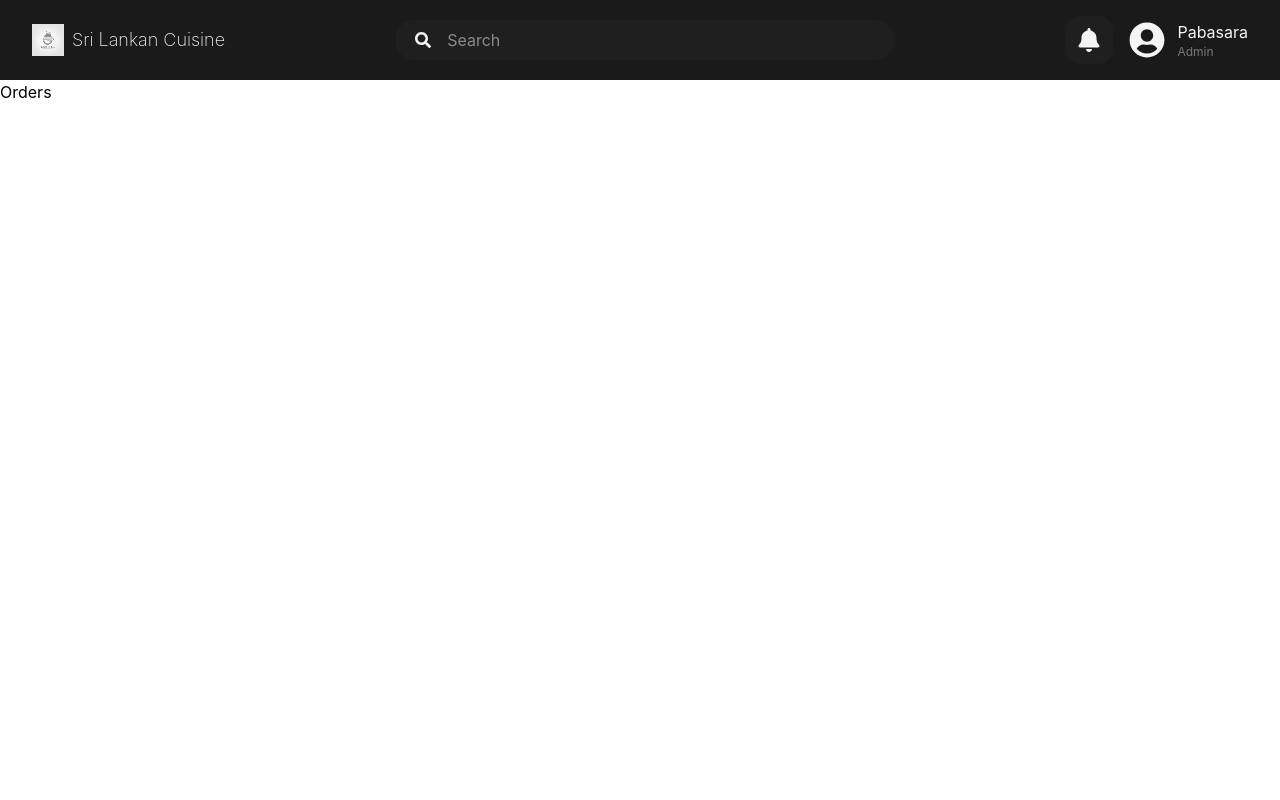
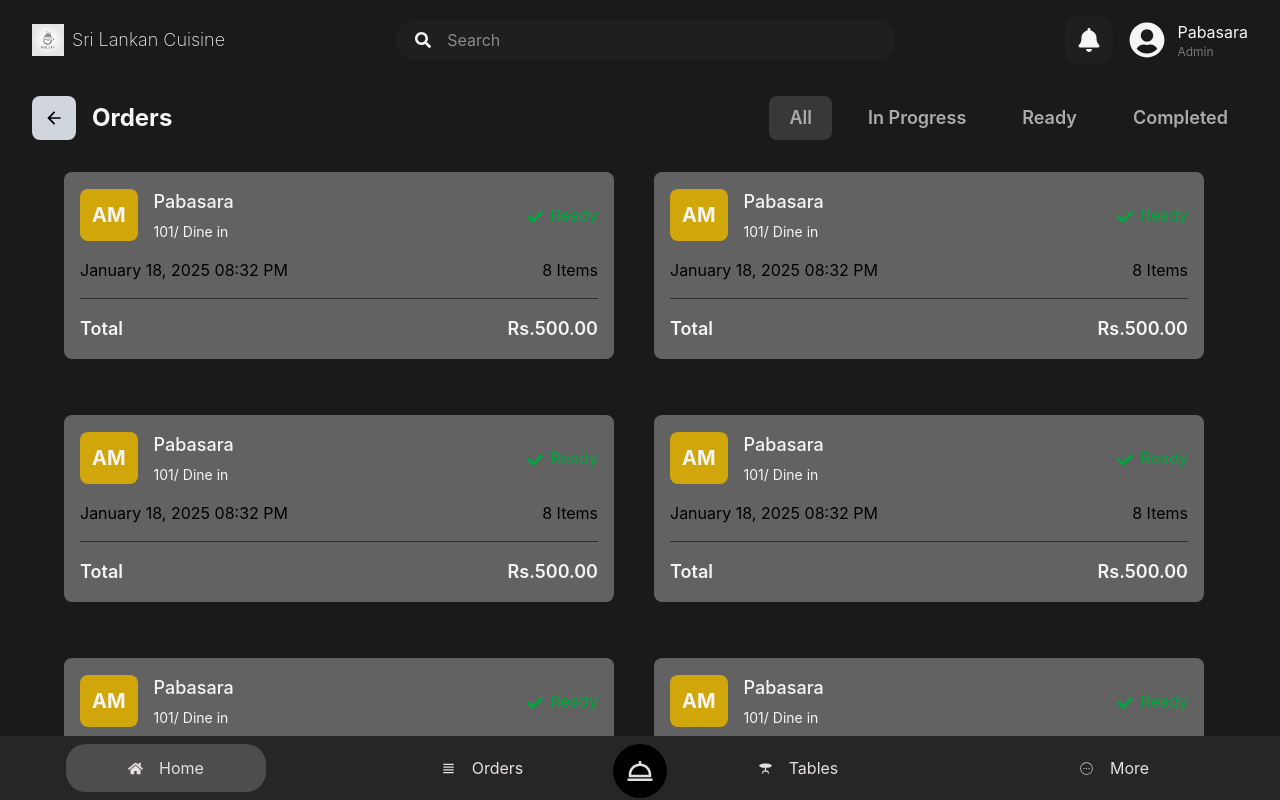
Before and after one commit to pabasaraashen/Pos-system, a React (Vite) app in the folder pos-frontend/: page /orders in a window 1280 px wide. Built offline with nearby package versions, Linux system fonts and the light colour scheme.

Commit message:
Update Orders.jsx file

```diff
--- a/pos-frontend/src/components/Bottomnavbar.jsx
+++ b/pos-frontend/src/components/Bottomnavbar.jsx
@@ -4,13 +4,16 @@ import { IoReorderFourSharp } from "react-icons/io5";
 import { MdTableBar} from 'react-icons/md';
 import { CiCircleMore} from 'react-icons/ci';
 import { BiDish } from "react-icons/bi";
+import { useNavigate } from 'react-router-dom';
 
 const Bottomnavbar = () => {
+
+    const navigate = useNavigate();
   return (
     <div className='fixed bottom-0 left-0 right-0 bg-[#262626] p-2 h-16 flex justify-around'>
-        <button className='flex items-center justify-center text-[#e6dfdf] bg-[#4e4d4d] w-[200px] rounded-[20px]'><FaHome className='inline mr-4' size={15}/>Home</button>
-        <button className='flex items-center justify-center text-[#e6dfdf]  w-[200px] rounded-[20px]'><IoReorderFourSharp className='inline mr-4' size={15}/>Orders</button>
-        <button className='flex items-center justify-center text-[#e6dfdf]  w-[200px] rounded-[20px]'><MdTableBar className='inline mr-4' size={15}/>Tables</button>
+        <button onClick={() => navigate("/")} className='flex items-center justify-center text-[#e6dfdf] bg-[#4e4d4d] w-[200px] rounded-[20px]'><FaHome className='inline mr-4' size={15}/>Home</button>
+        <button onClick={() => navigate("/orders")}className='flex items-center justify-center text-[#e6dfdf]  w-[200px] rounded-[20px]'><IoReorderFourSharp className='inline mr-4' size={15}/>Orders</button>
+        <button onClick={() => navigate("/tables")}className='flex items-center justify-center text-[#e6dfdf]  w-[200px] rounded-[20px]'><MdTableBar className='inline mr-4' size={15}/>Tables</button>
         <button className='flex items-center justify-center text-[#e6dfdf]  w-[200px] rounded-[20px]'><CiCircleMore className='inline mr-4' size={15}/>More</button>
 
         <button className='absolute items-center bg-[#000000] text-[#e6dfdf] rounded-full p-3'><BiDish size={30}/></button>
--- /dev/null
+++ b/pos-frontend/src/components/shared/BackButton.jsx
@@ -0,0 +1,14 @@
+import React from 'react';
+import { IoMdArrowBack } from "react-icons/io";
+import { useNavigate } from 'react-router-dom';
+
+const BackButton = () => {
+    const navigate = useNavigate();
+  return (
+    <button onClick={() => navigate(-1)} className='bg-gray-300 p-3 text-xl font-bold rounded-lg'>
+        <IoMdArrowBack />
+    </button>
+  )
+}
+
+export default BackButton
--- /dev/null
+++ b/pos-frontend/src/components/shared/orders/Ordercard.jsx
@@ -0,0 +1,38 @@
+import React from 'react';
+import { FaCheck } from "react-icons/fa";
+
+const Ordercard = () => {
+  return (
+    <div className="w-[550px] bg-[#626262] rounded-lg mb-4 p-4">
+      <div className="flex items-center gap-4">
+        <button className='bg-[#ddad00e6] p-3 text-xl font-bold text-[#f5f5f5] rounded-lg'>AM</button>
+        <div className='flex items-center justify-between w-[100%]'>
+          <div className='flex flex-col items-start gap-1.5'>
+            <h1 className='text-[#f5f5f5] text-lg font-medium'>Pabasara</h1>
+            <p className='text-[#f5f5f5] text-sm'>101/ Dine in</p>
+          </div>
+
+          <div className='flex flex-col items-start'>
+            <p className='text-green-600 '>
+              <FaCheck className='inline mr-2' />Ready
+            </p>
+          </div>
+        </div>
+      </div>
+
+      {/* Moved this section below the above flex container */}
+      <div className='flex text-black justify-between items-center mt-4'>
+        <p>January 18, 2025 08:32 PM</p>
+        <p>8 Items</p>
+      </div>
+
+      <hr className='w-full mt-4 text-[#2d2d2d]' />
+      <div className="flex items-center justify-between mt-4">
+        <h1 className="text-[#f5f5f5] text-lg font-semibold">Total</h1>
+        <p className="text-[#f5f5f5] text-lg font-semibold">Rs.500.00</p>
+      </div>
+    </div>
+  );
+};
+
+export default Ordercard;
--- a/pos-frontend/src/pages/Orders.jsx
+++ b/pos-frontend/src/pages/Orders.jsx
@@ -1,8 +1,54 @@
-import React from 'react'
+import React, { useState } from 'react';
+import Bottomnavbar from '../components/Bottomnavbar';
+import Ordercard from '../components/shared/orders/Ordercard';
+import BackButton from '../components/shared/BackButton';
 
 const Orders = () => {
+
+    const [status, setStatus] = useState("all");
   return (
-    <div>Orders</div>
+    <section className='bg-[#1a1a1a] h-[calc(100vh-5rem)] overflow-hidden'>
+        <div className='flex items-center justify-between px-8 py-4'>
+            <div className='flex items-center gap-4'>
+            <BackButton/>
+            <h1 className='text-[#f5f5f5] text-2xl font-bold '>Orders</h1>
+            </div>
+            <div className="flex items-center justify-around gap-4">
+          <button onClick={() => setStatus("all")} className={`text-[#ababab] text-lg ${status === "all" && "bg-[#383838] rounded-lg px-5 py-2"}  rounded-lg px-5 py-2 font-semibold`}>
+            All
+          </button>
+          <button onClick={() => setStatus("progress")} className={`text-[#ababab] text-lg ${status === "progress" && "bg-[#383838] rounded-lg px-5 py-2"}  rounded-lg px-5 py-2 font-semibold`}>
+            In Progress
+          </button>
+          <button onClick={() => setStatus("ready")} className={`text-[#ababab] text-lg ${status === "ready" && "bg-[#383838] rounded-lg px-5 py-2"}  rounded-lg px-5 py-2 font-semibold`}>
+            Ready
+          </button>
+          <button onClick={() => setStatus("completed")} className={`text-[#ababab] text-lg ${status === "completed" && "bg-[#383838] rounded-lg px-5 py-2"}  rounded-lg px-5 py-2 font-semibold`}>
+            Completed
+          </button>
+        </div>
+        </div>
+
+        <div className=' flex flex-wrap gap-10 px-16 py-4 overflow-y-auto h-[700px]'>
+             <Ordercard/>
+             <Ordercard/>
+             <Ordercard/>
+             <Ordercard/>
+             <Ordercard/>
+             <Ordercard/>
+             <Ordercard/>
+             <Ordercard/>
+             <Ordercard/>
+             <Ordercard/>
+             <Ordercard/>
+             <Ordercard/>
+             <Ordercard/>
+             <Ordercard/>
+             <Ordercard/>
+        </div>
+
+        <Bottomnavbar/>
+    </section>
   )
 }
 
```
